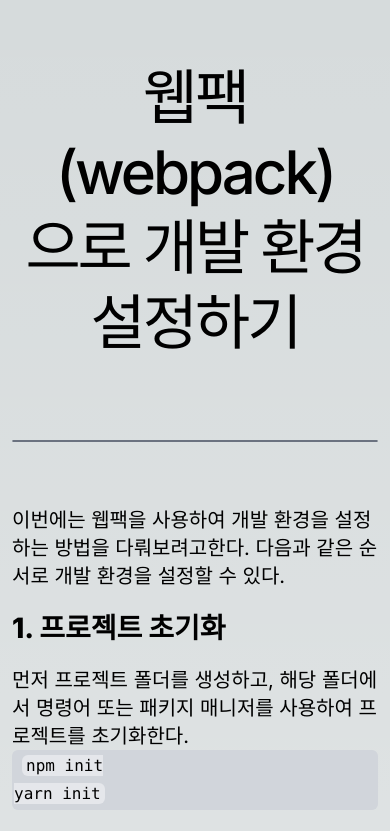
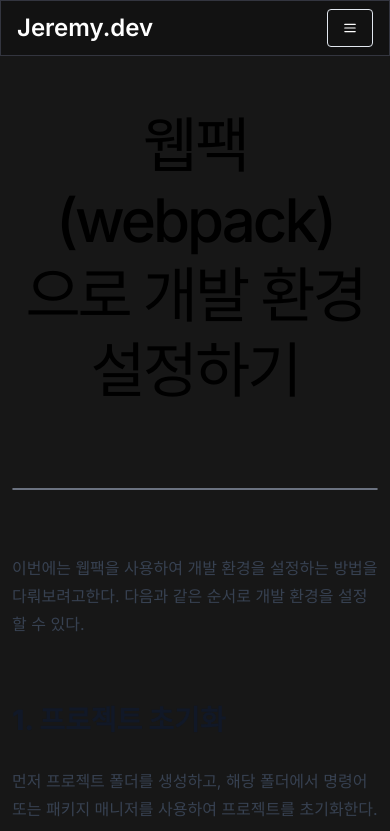
Before and after one commit to shackstack/next-portfolio, a Next.js app: page /posts/1 in a window 390 px wide. Shown: the top 831 px of the page. Built offline with nearby package versions, Linux system fonts and the light colour scheme.

Commit message:
refactor: 마크다운 플러그인 적용

```diff
--- a/src/app/posts/[slug]/page.tsx
+++ b/src/app/posts/[slug]/page.tsx
@@ -1,4 +1,5 @@
 import WebpackMD from '@/@data/post/1.mdx';
+import Navbar from '@/components/Navbar';
 
 type Props = {
   params: { slug: string };
@@ -25,7 +26,10 @@
   };
 
   return (
-    <article className='p-3 text-xl'>
+    <>
+      <Navbar />
+      <div className='h-12' />
+      <article className='p-3 text-xl bg-[#171717]'>
         <div className='flex flex-col items-center'>
           <div className='w-[65rem] max-w-full flex flex-col pt-[3rem] gap-y-4 mb-16'>
             <h1 className='text-6xl font-medium break-keep tracking-tighter leading-tight md:leading-none md:text-start text-center'>
@@ -39,11 +43,12 @@
             {/* <CoverImage title={post.title} src={post.coverImage} /> */}
           </div>
           {/* <Toc /> */}
-        <div className='w-[65rem] max-w-full md:max-w-[60%]'>
+          <div className='w-[65rem] max-w-full md:max-w-[60%] prose dark:prose-invert'>
             <WebpackMD />
           </div>
         </div>
       </article>
+    </>
   );
 };
 
--- a/src/app/resume/page.tsx
+++ b/src/app/resume/page.tsx
@@ -6,9 +6,11 @@
     <>
       <Navbar />
       <div className='h-12' />
-      <main className='px-24 pt-8 text-xl leading-10  bg-[#121212]'>
-        <File />
-      </main>
+      <div className='flex flex-col items-center'>
+        <article className='max-w-full prose prose-lg dark:prose-invert'>
+          <File />
+        </article>
+      </div>
     </>
   );
 };
--- a/src/components/Navbar.tsx
+++ b/src/components/Navbar.tsx
@@ -17,11 +17,11 @@
   },
   {
     title: 'Posts',
-    path: 'posts',
+    path: '/posts',
   },
   {
     title: 'Resume',
-    path: 'resume',
+    path: '/resume',
   },
 ];
 
--- a/src/mdx-components.tsx
+++ b/src/mdx-components.tsx
@@ -3,74 +3,29 @@
 export function useMDXComponents(components: MDXComponents): MDXComponents {
   return {
     h1: ({ children }) => (
-      <h1 style={{ fontWeight: '800', margin: '24px 0', fontSize: '32px' }}>
+      <h1 style={{ fontWeight: '800', marginTop: '4rem', fontSize: '32px' }}>
         {children}
       </h1>
     ),
     h2: ({ children }) => (
-      <h2 style={{ fontWeight: '800', margin: '24px 0', fontSize: '28px' }}>
+      <h2 style={{ fontWeight: '800', marginTop: '4rem', fontSize: '28px' }}>
         {children}
       </h2>
     ),
     h3: ({ children }) => (
-      <h3 style={{ fontWeight: '800', margin: '24px 0', fontSize: '24px' }}>
+      <h3 style={{ fontWeight: '800', marginTop: '4rem', fontSize: '24px' }}>
         {children}
       </h3>
     ),
     h4: ({ children }) => (
-      <h4 style={{ fontWeight: '800', margin: '24px 0', fontSize: '20px' }}>
+      <h4 style={{ fontWeight: '800', marginTop: '4rem', fontSize: '20px' }}>
         {children}
       </h4>
     ),
     h5: ({ children }) => (
-      <h5 style={{ fontWeight: '800', margin: '24px 0', fontSize: '18px' }}>
+      <h5 style={{ fontWeight: '800', marginTop: '4rem', fontSize: '18px' }}>
         {children}
       </h5>
-    ),
-    a: ({ children }) => (
-      <a style={{ textDecoration: 'underline' }}>{children}</a>
-    ),
-    ul: ({ children }) => (
-      <ul style={{ listStyleType: 'circle', paddingLeft: '24px' }}>
-        {children}
-      </ul>
-    ),
-    code: ({ children }) => (
-      <code
-        style={{
-          color: 'black',
-          backgroundColor: '#e5e7eb',
-          borderRadius: '6px',
-          padding: '1px 4px',
-          margin: '0 2px',
-          counterReset: 'line',
-        }}>
-        {children}
-      </code>
-    ),
-    pre: ({ children }) => (
-      <pre
-        style={{
-          color: 'black',
-          backgroundColor: '#d1d5db',
-          borderRadius: '6px',
-          padding: '2px',
-          width: '100%',
-          fontSize: '16px',
-          overflowX: 'auto',
-        }}>
-        <code
-          style={{
-            backgroundColor: 'transparent',
-            color: 'black',
-            borderRadius: '6px',
-            padding: '1px 4px',
-            margin: '0 2px',
-            counterReset: 'line',
-          }}>
-          {children}
-        </code>
-      </pre>
     ),
     ...components,
   };
```
Also changed, not shown: src/app/resume/File.mdx (+0 -22 lines). Lines whose indentation alone changed are shown as unchanged.
